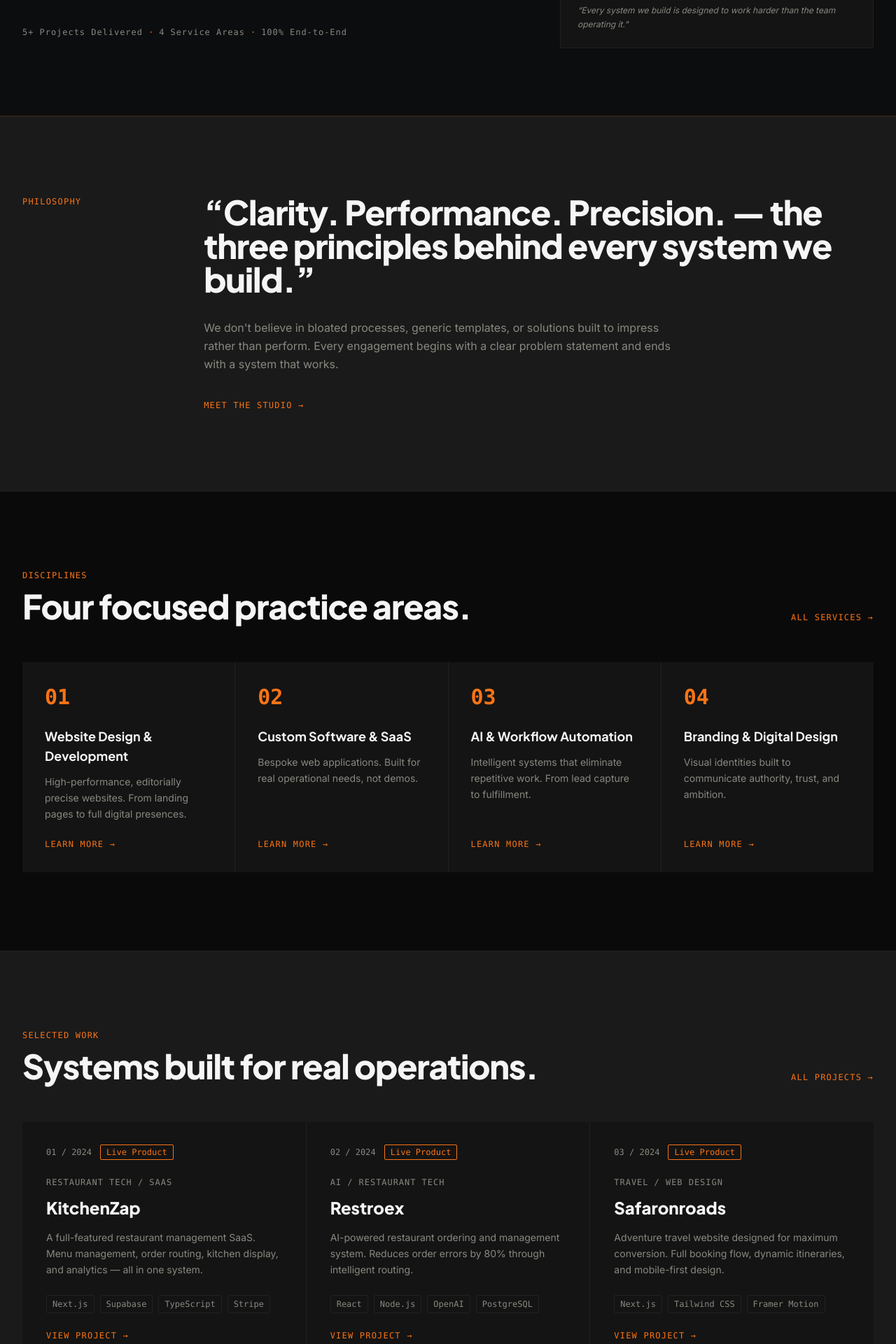
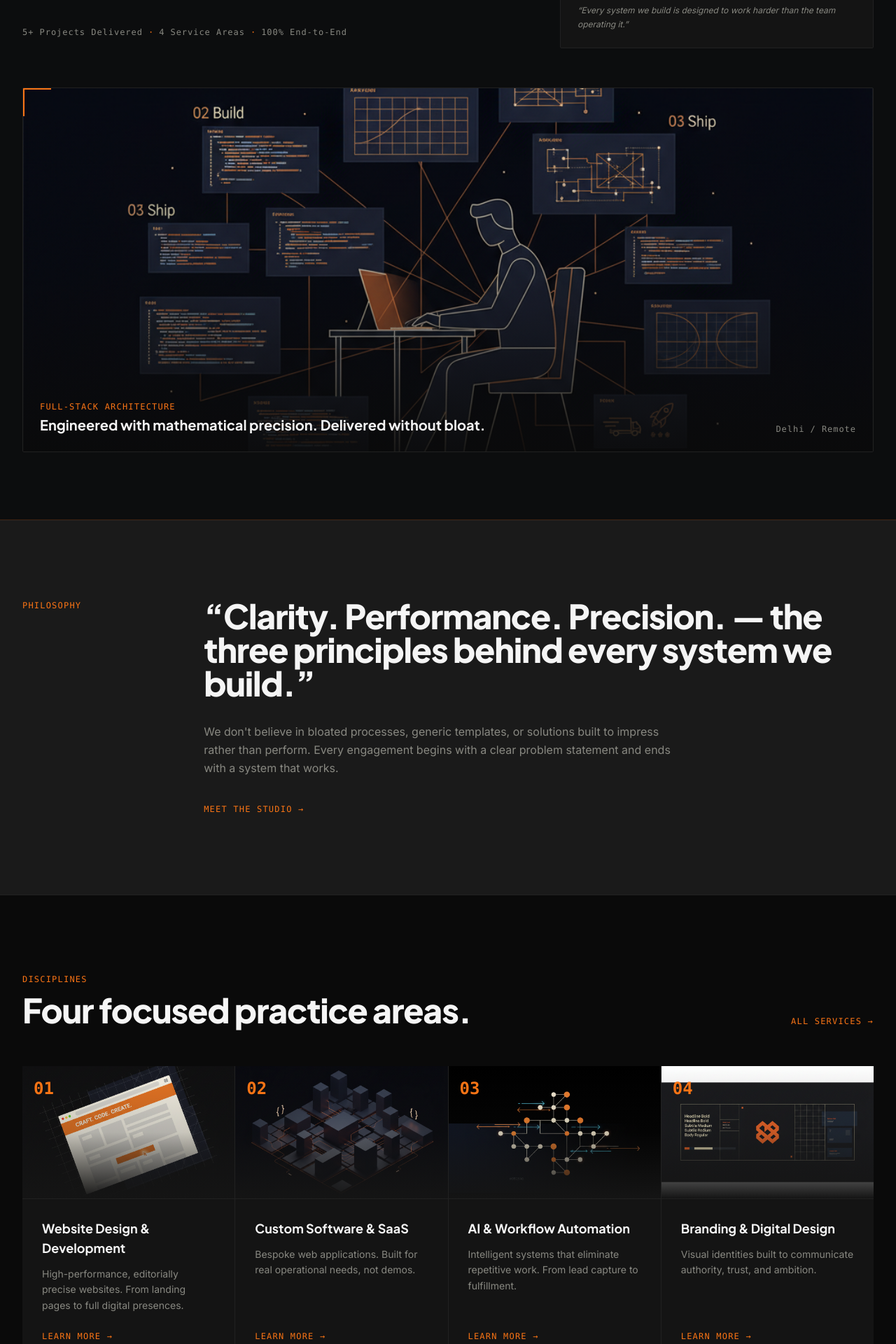
Before and after one commit to tusharkapoor756-debug/ai-solutions-by-tushar, a Next.js app: page / in a window 1280 px wide. Shown: the part 720-2640 px from the top of the page at 70% size. Built offline with nearby package versions, Linux system fonts and the light colour scheme.

Commit message:
feat: enhance homepage with studio hero visual banner and rich visual card headers for disciplines and projects

```diff
--- a/src/app/page.tsx
+++ b/src/app/page.tsx
@@ -1,4 +1,5 @@
 import Link from "next/link";
+import Image from "next/image";
 import type { Metadata } from "next";
 import FadeUp from "@/components/FadeUp";
 import { home } from "@/lib/content";
@@ -14,6 +15,19 @@ export const metadata: Metadata = {
     url: "https://tusharlabs.vercel.app",
     type: "website",
   },
+};
+
+const serviceImages: Record<string, string> = {
+  web: "/images/pages/services/web-design-hero.png",
+  software: "/images/pages/services/custom-software-hero.png",
+  ai: "/images/pages/services/ai-automation-hero.png",
+  branding: "/images/pages/services/branding-design-hero.png",
+};
+
+const projectImages: Record<string, string> = {
+  kitchenzap: "/images/pages/work/kitchenzap-cover.png",
+  restroex: "/images/pages/work/restroex-cover.png",
+  safaronroads: "/images/pages/work/safaronroads-cover.png",
 };
 
 export default function HomePage() {
@@ -120,6 +134,36 @@ export default function HomePage() {
             </blockquote>
           </div>
         </div>
+
+        {/* Hero Visual Banner with Interactive Studio Depth */}
+        <FadeUp delay={120} className="mt-14">
+          <div className="relative overflow-hidden rounded-sm border border-border aspect-[21/9] w-full">
+            <Image
+              src="/images/pages/capabilities/hero.png"
+              alt="Tushar Labs Studio Visual — Designing and engineering high-impact digital products"
+              fill
+              priority
+              className="object-cover"
+              sizes="(max-width: 1280px) 100vw, 1280px"
+            />
+            <div className="absolute inset-0 bg-gradient-to-t from-background/90 via-background/20 to-transparent" />
+            <div className="absolute top-0 left-0 w-10 h-0.5 bg-primary pointer-events-none" />
+            <div className="absolute top-0 left-0 w-0.5 h-10 bg-primary pointer-events-none" />
+            <div className="absolute bottom-6 left-6 right-6 flex flex-col sm:flex-row sm:items-end sm:justify-between gap-4 pointer-events-none">
+              <div>
+                <span className="font-mono text-xs text-primary tracking-widest uppercase block mb-1">
+                  Full-Stack Architecture
+                </span>
+                <p className="text-lg lg:text-xl font-bold text-foreground" style={{ fontFamily: "var(--font-heading)" }}>
+                  Engineered with mathematical precision. Delivered without bloat.
+                </p>
+              </div>
+              <span className="font-mono text-xs text-muted-foreground tracking-wide shrink-0">
+                Delhi / Remote
+              </span>
+            </div>
+          </div>
+        </FadeUp>
       </section>
 
       {/* Orange divider */}
@@ -176,12 +220,25 @@ export default function HomePage() {
             {home.disciplines.areas.map((area, i) => (
               <FadeUp key={area.id} delay={i * 80}>
                 <div
-                  className="group flex flex-col p-8 h-full transition-all duration-300 hover:-translate-y-1"
+                  className="group flex flex-col h-full transition-all duration-300 hover:-translate-y-1 overflow-hidden"
                   style={{ background: "hsl(var(--card))" }}
                 >
-                  <span className="font-mono text-3xl font-bold text-primary mb-6 block">
+                  {/* Visual card header image */}
+                  <div className="relative aspect-[16/10] w-full overflow-hidden border-b border-border">
+                    <Image
+                      src={serviceImages[area.id] ?? "/images/pages/services/web-design-hero.png"}
+                      alt={area.title}
+                      fill
+                      className="object-cover transition-transform duration-500 group-hover:scale-105"
+                      sizes="(max-width: 640px) 100vw, (max-width: 1024px) 50vw, 25vw"
+                    />
+                    <div className="absolute inset-0 bg-gradient-to-t from-card via-card/20 to-transparent" />
+                    <span className="absolute top-4 left-4 font-mono text-2xl font-bold text-primary">
                       {area.num}
                     </span>
+                  </div>
+
+                  <div className="p-7 flex flex-col flex-1">
                     <h3
                       className="text-lg font-bold text-foreground mb-3 group-hover:text-primary transition-colors"
                       style={{ fontFamily: "var(--font-heading)" }}
@@ -194,6 +251,7 @@ export default function HomePage() {
                     <Link href="/services" className="font-mono text-xs text-primary tracking-widest uppercase hover:opacity-80 transition-opacity mt-auto">
                       {area.link}
                     </Link>
+                  </div>
                 </div>
               </FadeUp>
             ))}
@@ -225,18 +283,33 @@ export default function HomePage() {
             {home.projects.items.map((project, i) => (
               <FadeUp key={project.id} delay={i * 100}>
                 <div
-                  className="group flex flex-col p-8 h-full transition-all duration-300 hover:-translate-y-1 border-l-2 border-transparent hover:border-primary"
+                  className="group flex flex-col h-full transition-all duration-300 hover:-translate-y-1 border-l-2 border-transparent hover:border-primary overflow-hidden"
                   style={{ background: "hsl(var(--card))" }}
                 >
-                  <div className="flex items-center gap-3 mb-6">
+                  {/* Project preview cover image */}
+                  <div className="relative aspect-[16/10] w-full overflow-hidden border-b border-border">
+                    <Image
+                      src={projectImages[project.id] ?? "/images/pages/work/kitchenzap-cover.png"}
+                      alt={project.title}
+                      fill
+                      className="object-cover transition-transform duration-500 group-hover:scale-105"
+                      sizes="(max-width: 768px) 100vw, (max-width: 1024px) 50vw, 33vw"
+                    />
+                    <div className="absolute inset-0 bg-gradient-to-t from-card via-transparent to-transparent" />
+                    <div className="absolute top-4 right-4">
+                      <span className="font-mono text-xs px-2 py-0.5 rounded-sm bg-primary text-primary-foreground font-semibold">
+                        {project.status}
+                      </span>
+                    </div>
+                  </div>
+
+                  <div className="p-8 flex flex-col flex-1">
+                    <div className="flex items-center gap-3 mb-4">
                       <span className="font-mono text-xs text-muted-foreground">
                         {project.num} / {project.year}
                       </span>
-                    <span className="font-mono text-xs px-2 py-0.5 rounded-sm border border-primary text-primary">
-                      {project.status}
-                    </span>
                     </div>
-                  <span className="font-mono text-xs text-muted-foreground tracking-wide uppercase block mb-3">
+                    <span className="font-mono text-xs text-muted-foreground tracking-wide uppercase block mb-2">
                       {project.category}
                     </span>
                     <h3
@@ -258,6 +331,7 @@ export default function HomePage() {
                     <Link href="/work" className="font-mono text-xs text-primary tracking-widest uppercase hover:opacity-80 transition-opacity mt-auto">
                       {project.link}
                     </Link>
+                  </div>
                 </div>
               </FadeUp>
             ))}
```
Lines whose indentation alone changed are shown as unchanged.
